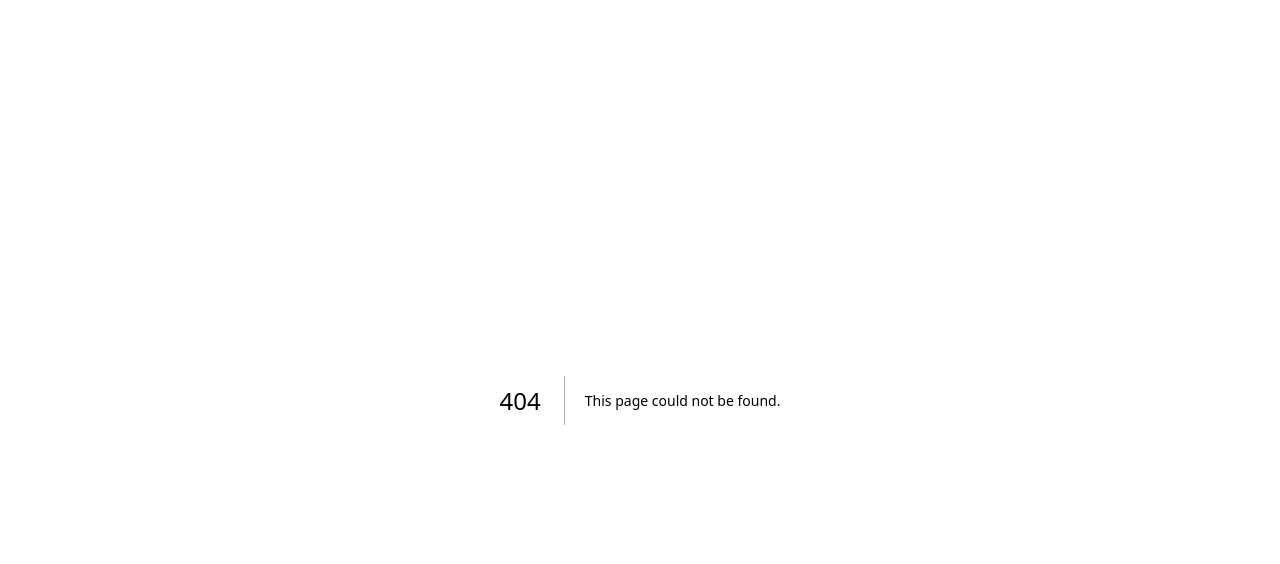
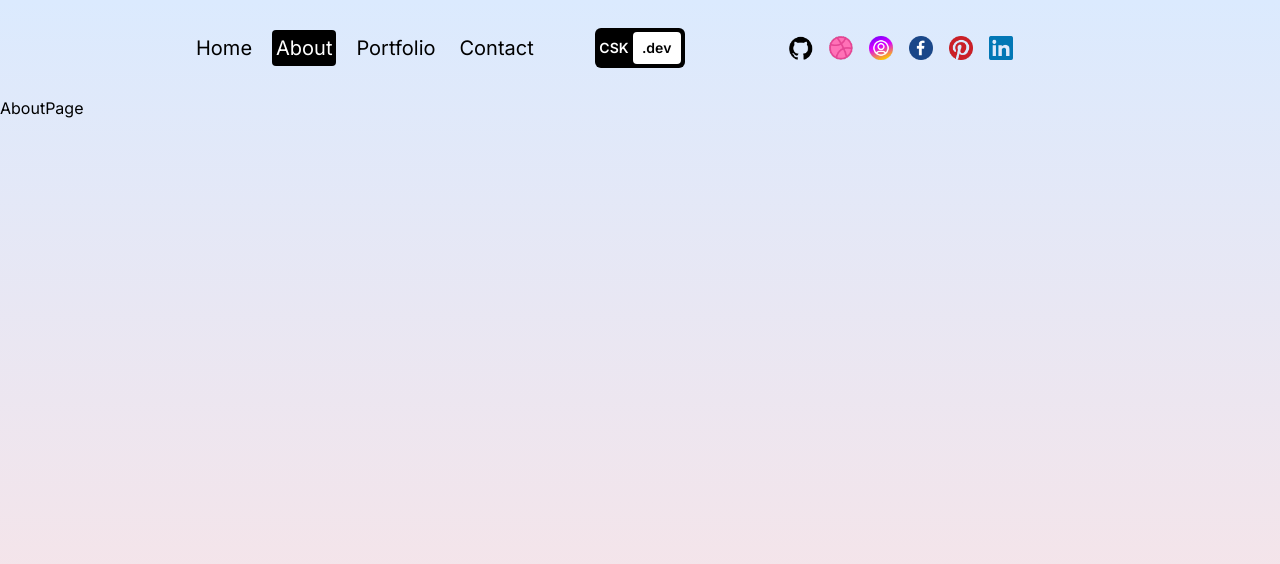
Before and after one commit to MayanthaWj/CSKPortfolio, a Next.js app: page /about in a window 1280 px wide. Before the commit this address had no page. Shown: the top 564 px of the page. Built offline with nearby package versions, Linux system fonts and the light colour scheme.

Commit message:
NavBar related Developments & project basic file structure

```diff
--- a/package.json
+++ b/package.json
@@ -1,5 +1,5 @@
 {
-  "name": "lama-dev-portfolio-starter",
+  "name": "csk-portfolio",
   "version": "0.1.0",
   "private": true,
   "scripts": {
--- /dev/null
+++ b/src/app/about/page.jsx
@@ -0,0 +1,7 @@
+const AboutPage = () => {
+  return (
+    <div className="">AboutPage</div>
+  );
+};
+
+export default AboutPage;
--- /dev/null
+++ b/src/app/contact/page.jsx
@@ -0,0 +1,7 @@
+const ContactPage = () => {
+  return (
+    <div className="">ContactPage</div>
+  );
+};
+
+export default ContactPage;
--- a/src/app/layout.js
+++ b/src/app/layout.js
@@ -1,17 +1,25 @@
 import { Inter } from "next/font/google";
 import "./globals.css";
+import Navbar from "@/components/navbar";
 
 const inter = Inter({ subsets: ["latin"] });
 
 export const metadata = {
-  title: "Lama Dev Portfolio App",
+  title: "CSK Portfolio ",
   description: "Generated by create next app",
 };
 
 export default function RootLayout({ children }) {
   return (
     <html lang="en">
-      <body className={inter.className}>{children}</body>
+      <body className={inter.className}>
+        <div className="w-screen h-screen bg-gradient-to-b from-blue-100 to-red-100">
+          <div className="h-24">
+            <Navbar/>
+          </div>
+          <div className="h-[calc(100vh-6rem)]">{children}</div>
+        </div>
+      </body>
     </html>
   );
 }
--- /dev/null
+++ b/src/app/portfolio/page.jsx
@@ -0,0 +1,7 @@
+const PortfolioPage = () => {
+  return (
+    <div className="">PortfolioPage</div>
+  );
+};
+
+export default PortfolioPage;
--- /dev/null
+++ b/src/components/navLink.jsx
@@ -0,0 +1,15 @@
+"use client";
+
+import Link from "next/link";
+import { usePathname } from "next/navigation";
+
+const NavLink = ({ link }) => {
+  const pathName = usePathname();
+  return (
+    <Link className={`rounded p-1 ${pathName === link.url && "bg-black text-white"}`} href={link.url}>
+      {link.title}
+    </Link>
+  );
+};
+
+export default NavLink;
--- /dev/null
+++ b/src/components/navbar.jsx
@@ -0,0 +1,75 @@
+"use client"
+import Link from "next/link";
+import { useState } from "react";
+import Image from "next/image";
+import NavLink from "./navlink";
+
+const links = [
+  { url: "/", title: "Home" },
+  { url: "/about", title: "About" },
+  { url: "/portfolio", title: "Portfolio" },
+  { url: "/contact", title: "Contact" },
+];
+
+const Navbar = () => {
+  const [open,setOpen] = useState(false);
+  return (
+    <div className="h-full flex items-center justify-between px-4 sm:px-8 md:px-12 lg:px-20 xl:px-48 text-xl">
+        <div className="hidden md:flex gap-4 w-1/3">
+        {links.map((link) => (
+          <NavLink link={link} key={link.title} />
+        ))}
+      </div>
+        {/*LOGO*/}
+        <div className="md:hidden lg:flex w-1/3 justify-center">
+            <Link href="/" className="text-sm bg-black rounded-md p-1 font-semibold flex items-center justify-center">
+                <span className="text-white mr-1">CSK</span>
+                <span className="w-12 h-8 rounded bg-white text-black flex items-center justify-center">.dev</span>
+            </Link>
+        </div>
+        {/* SOCIAL */}
+        <div className="hidden md:flex gap-4 w-1/3">
+            <Link href="/">
+            <Image src="/github.png" alt="" width={24} height={24} />
+            </Link>
+            <Link href="/">
+            <Image src="/dribbble.png" alt="" width={24} height={24} />
+            </Link>
+            <Link href="/">
+            <Image src="/instagram.png" alt="" width={24} height={24} />
+            </Link>
+            <Link href="/">
+            <Image src="/facebook.png" alt="" width={24} height={24} />
+            </Link>
+            <Link href="/">
+            <Image src="/pinterest.png" alt="" width={24} height={24} />
+            </Link>
+            <Link href="/">
+            <Image src="/linkedin.png" alt="" width={24} height={24} />
+            </Link>
+        </div>
+
+        {/*RESPONSIVE MENU*/}
+        <div className="md:hidden">
+        {/*RESPONSIVE MENU*/}
+            <button
+                className="w-10 h-8 flex flex-col justify-between z-50 relative"
+                onClick={() => setOpen((prev) => !prev)}
+            >
+                <div className="w-10 h-1 bg-white rounded"></div>
+                <div className="w-10 h-1 bg-white rounded"></div>
+                <div className="w-10 h-1 bg-white rounded"></div>
+            </button>
+            {/*MENU LIST*/}
+            {open && (
+                <div className="absolute top-0 left-0 w-screen h-screen bg-black text-white flex flex-col items-center justify-center gap-8 text-4xl">
+                {links.map((link)=>(
+                    <Link href={link.url} key={link.title}>{link.title}</Link>
+                ))}
+            </div>)}
+        </div>
+    </div>
+  );
+};
+
+export default Navbar;
```
Also changed, not shown: 1 other file (tests, documents, lock files or other folders).
